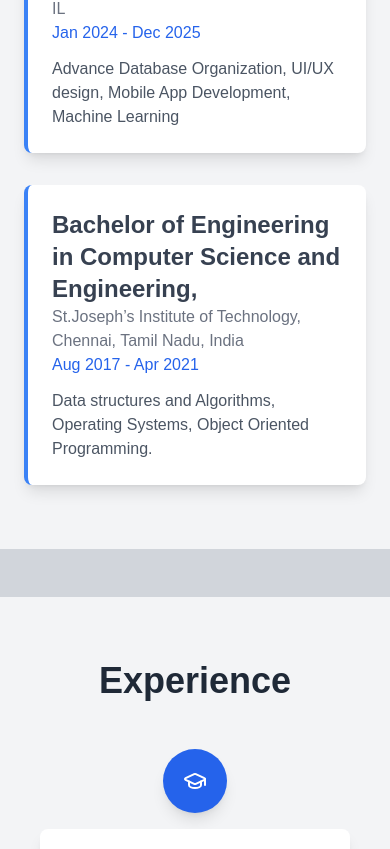
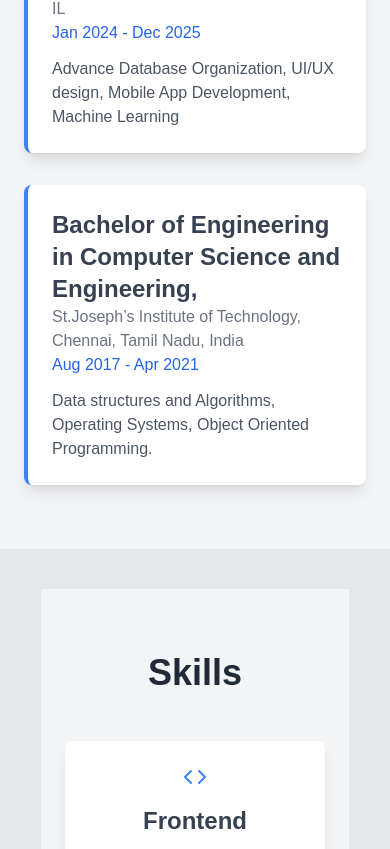
Before and after one commit to sanjay872/portfolio, a Next.js app: page / in a window 390 px wide. Shown: the part 1151-2000 px from the top of the page. Built offline with nearby package versions, Linux system fonts and the light colour scheme.

Commit message:
almost completed

```diff
--- /dev/null
+++ b/app/components/Achievements.js
@@ -0,0 +1,52 @@
+import { Trophy, Star, Award, Medal } from "lucide-react";
+
+const achievements = [
+  {
+    title: "Hackathon Winner - Best Use of MongoDB",
+    event: "Uncommon Hackathon, UC",
+    date: "2024",
+    description: "Built 'Interstellar Investigator,' an action shooting game with Python & MongoDB.",
+    icon: <Trophy size={28} className="text-yellow-500" />,
+  },
+  {
+    title: "Best Use of MongoDB",
+    event: "University of Chicago Hackathon",
+    date: "2023",
+    description: "Created a real-time leaderboard for a game using MongoDB Atlas.",
+    icon: <Star size={28} className="text-blue-500" />,
+  },
+  {
+    title: "Finalist - Orahack Hackathon",
+    event: "OraHack",
+    date: "2024",
+    description: "Developed an education platform for decentralized storage of teacher resources.",
+    icon: <Award size={28} className="text-red-500" />,
+  },
+  {
+    title: "Software Developer Volunteer",
+    event: "Community Project",
+    date: "2023",
+    description: "Built an inventory management system using React and Supabase.",
+    icon: <Medal size={28} className="text-green-500" />,
+  },
+];
+
+export default function Achievements() {
+  return (
+    <div className="max-w-4xl mx-auto px-6 py-12">
+      <h2 className="text-3xl font-bold text-center mb-8">🎖 Achievements</h2>
+      <div className="grid grid-cols-1 md:grid-cols-2 gap-6">
+        {achievements.map((achievement, index) => (
+          <div key={index} className="flex items-center bg-white shadow-md rounded-xl p-4">
+            <div className="mr-4">{achievement.icon}</div>
+            <div>
+              <h3 className="text-lg font-semibold text-black">{achievement.title}</h3>
+              <p className="text-sm text-gray-500">{achievement.event} - {achievement.date}</p>
+              <p className="text-gray-700">{achievement.description}</p>
+            </div>
+          </div>
+        ))}
+      </div>
+    </div>
+  );
+}
--- /dev/null
+++ b/app/components/Project.js
@@ -0,0 +1,78 @@
+"use client";
+
+import { motion } from "framer-motion";
+import { Code, ExternalLink } from "lucide-react";
+
+const projects = [
+  {
+    title: "Dyscalculia Helper App",
+    description:
+      "A full-stack application that helps users with Dyscalculia by providing voice-recognition-based calculations.",
+    techStack: "Angular | Flask | Spring Boot | MySQL",
+    link: "https://github.com/yourusername/DyscalculiaHelperApp",
+  },
+  {
+    title: "Interstellar Investigator",
+    description:
+      "An action shooting game built with Pygame and MongoDB, won 'Best Use of MongoDB Atlas' in a hackathon.",
+    techStack: "Python | Pygame | MongoDB",
+    link: "https://github.com/yourusername/InterstellarInvestigator",
+  },
+  {
+    title: "Inventory Management App",
+    description:
+      "A web-based inventory management system using Supabase, React, and automated email triggers.",
+    techStack: "ReactJS | Supabase | Node.js",
+    link: "https://github.com/yourusername/InventoryApp",
+  },
+  {
+    title: "Shopping Portal",
+    description:
+      "A scalable e-commerce platform with microservices architecture and CI/CD deployment on AWS.",
+    techStack: "Angular | Spring Boot | AWS",
+    link: "https://github.com/yourusername/ShoppingPortal",
+  },
+];
+
+export default function Projects() {
+  return (
+    <section id="projects" className="py-16 px-6 bg-gray-100 min-h-screen mt-10">
+      <motion.h1
+        className="text-4xl font-bold text-gray-800 text-center mb-12"
+        initial={{ opacity: 0, y: -20 }}
+        animate={{ opacity: 1, y: 0 }}
+        transition={{ duration: 0.8 }}
+      >
+        Projects
+      </motion.h1>
+
+      {/* Projects Grid */}
+      <div className="grid grid-cols-1 md:grid-cols-2 gap-8 max-w-5xl mx-auto">
+        {projects.map((project, index) => (
+          <motion.div
+            key={index}
+            className="bg-white p-6 rounded-lg shadow-lg flex flex-col justify-between"
+            initial={{ opacity: 0, y: 50 }}
+            whileInView={{ opacity: 1, y: 0 }}
+            transition={{ duration: 0.6, delay: index * 0.2 }}
+            viewport={{ once: true }}
+          >
+            <div>
+              <h2 className="text-2xl font-semibold text-gray-700">{project.title}</h2>
+              <p className="text-gray-500 mt-2">{project.description}</p>
+              <p className="text-blue-600 font-medium mt-2">{project.techStack}</p>
+            </div>
+            <a
+              href={project.link}
+              target="_blank"
+              rel="noopener noreferrer"
+              className="mt-4 flex items-center justify-center text-blue-600 font-semibold"
+            >
+              <ExternalLink className="mr-2" size={18} /> View Project
+            </a>
+          </motion.div>
+        ))}
+      </div>
+    </section>
+  );
+}
--- /dev/null
+++ b/app/components/Skills.js
@@ -0,0 +1,68 @@
+"use client";
+
+import { motion } from "framer-motion";
+import { Code, Server, Cloud, PenTool } from "lucide-react";
+
+
+const skills = [
+    {
+      category: "Frontend",
+      icon: <Code size={24} className="text-blue-500" />,
+      technologies: ["React.js", "Angular", "JavaScript", "TypeScript", "Tailwind CSS"],
+    },
+    {
+      category: "Backend",
+      icon: <Server size={24} className="text-green-500" />,
+      technologies: ["Spring Boot", "Node.js", "Flask", "Express.js"],
+    },
+    {
+      category: "DevOps & Cloud",
+      icon: <Cloud size={24} className="text-purple-500" />,
+      technologies: ["AWS", "Docker", "Kubernetes", "CI/CD", "Supabase"],
+    },
+    {
+      category: "Tools & Databases",
+      icon: <PenTool size={24} className="text-orange-500" />,  // Changed 'Tool' to 'PenTool'
+      technologies: ["Git", "MongoDB", "MySQL", "PostgreSQL", "Firebase"],
+    },
+  ];
+
+
+export default function Skills() {
+  return (
+    <section id="skills" className="py-16 px-6 bg-gray-100 min-h-screen mt-10">
+      <motion.h1
+        className="text-4xl font-bold text-gray-800 text-center mb-12"
+        initial={{ opacity: 0, y: -20 }}
+        animate={{ opacity: 1, y: 0 }}
+        transition={{ duration: 0.8 }}
+      >
+        Skills
+      </motion.h1>
+
+      {/* Skills Grid */}
+      <div className="grid grid-cols-1 md:grid-cols-2 lg:grid-cols-2 gap-8 max-w-4xl mx-auto">
+        {skills.map((skill, index) => (
+          <motion.div
+            key={index}
+            className="bg-white p-6 rounded-lg shadow-lg flex flex-col items-center text-center"
+            initial={{ opacity: 0, y: 50 }}
+            whileInView={{ opacity: 1, y: 0 }}
+            transition={{ duration: 0.6, delay: index * 0.2 }}
+            viewport={{ once: true }}
+          >
+            <div className="flex items-center justify-center mb-4">{skill.icon}</div>
+            <h2 className="text-2xl font-semibold text-gray-700">{skill.category}</h2>
+            <ul className="mt-3 text-gray-500">
+              {skill.technologies.map((tech, i) => (
+                <li key={i} className="mt-1">
+                  {tech}
+                </li>
+              ))}
+            </ul>
+          </motion.div>
+        ))}
+      </div>
+    </section>
+  );
+}
--- a/app/page.js
+++ b/app/page.js
@@ -6,6 +6,9 @@ import { motion, AnimatePresence } from "framer-motion";
 import About from "./components/About";
 import Education from "./components/Education";
 import Experience from "./components/Experience";
+import Projects from "./components/Project";
+import Skills from "./components/Skills";
+import Achievements from "./components/Achievements";
 
 export default function Page() {
   const [isOpen, setIsOpen] = useState(false);
@@ -50,7 +53,7 @@ export default function Page() {
 
           {/* Desktop Menu */}
           <div className="hidden md:flex space-x-6">
-            {["about", "education", "experience", "projects", "achievements"].map((item) => (
+            {["about", "education", "skills", "experience",  "projects", "achievements"].map((item) => (
               <button
                 key={item}
                 onClick={() => scrollToSection(item)}
@@ -88,7 +91,7 @@ export default function Page() {
                 <X size={30} />
               </button> */}
 
-              {["about", "education", "experience", "projects", "achievements"].map((item) => (
+              {["about", "education", "skills","experience", "projects", "achievements"].map((item) => (
                 <button
                   key={item}
                   onClick={() => scrollToSection(item)}
@@ -106,9 +109,10 @@ export default function Page() {
       {[
         { id: "about", bg: "bg-gray-100", content: <About /> },
         { id: "education", bg: "bg-gray-200", content: <Education /> },
+        { id: "skills", bg: "bg-gray-200", content: <Skills /> },
         { id: "experience", bg: "bg-gray-300", content: <Experience /> },
-        { id: "projects", bg: "bg-gray-400", content: <h1>Projects Section</h1> },
-        { id: "achievements", bg: "bg-gray-500", content: <h1>Achievements Section</h1> },
+        { id: "projects", bg: "bg-gray-400", content: <Projects /> },
+        { id: "achievements", bg: "bg-gray-500", content: <Achievements /> },
       ].map(({ id, bg, content }, index) => (
         <motion.section
           key={id}
@@ -125,7 +129,7 @@ export default function Page() {
 
       {/* Footer */}
       <footer className="bg-gray-800 text-white text-center p-4">
-        <p>&copy; {new Date().getFullYear()} Your Company. All rights reserved.</p>
+        <p>&copy; {new Date().getFullYear()} All rights reserved.</p>
       </footer>
     </>
   );
```
